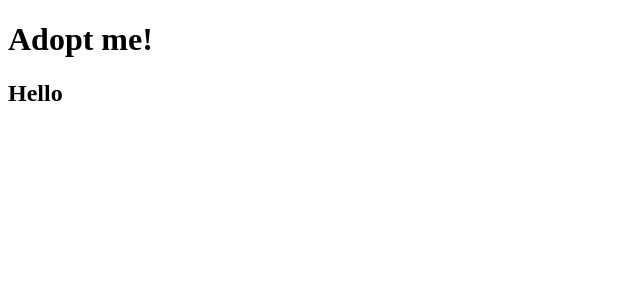
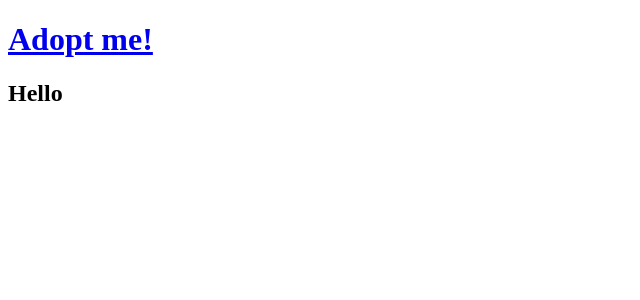
Before and after one commit to Mostakimul/vanilla-react, a React (Vite) app: page /details/1 in a window 1280 px wide. Shown: the top 300 px of the page, without its empty margins (0-640 px from the left). Built offline with nearby package versions, Linux system fonts and the light colour scheme.

Commit message:
link setup fro spa

```diff
--- a/src/App.js
+++ b/src/App.js
@@ -1,14 +1,18 @@
 import { StrictMode } from "react";
 import ReactDOM from "react-dom";
-import { BrowserRouter as Router, Route, Switch } from "react-router-dom";
+import { BrowserRouter as Router, Link, Route, Switch } from "react-router-dom";
 import Details from "./Details";
 import SearchParams from "./SearchParams";
 
 const App = () => {
   return (
     <div>
-      <h1>Adopt me!</h1>
       <Router>
+        <header>
+          <Link to="/">
+            <h1>Adopt me!</h1>
+          </Link>
+        </header>
         <Switch>
           <Route path="/details/:id">
             <Details />
--- a/src/Pet.js
+++ b/src/Pet.js
@@ -1,4 +1,5 @@
 import React from "react";
+import { Link } from "react-router-dom";
 
 const Pet = ({ name, animal, breed, images, location, id }) => {
   let hero = "https://pets-images.dev-apis.com/pets/none.jpg";
@@ -8,7 +9,7 @@
   }
 
   return (
-    <a href={`/details/${id}`}>
+    <Link to={`/details/${id}`}>
       <div>
         <img src={hero} alt={name} />
       </div>
@@ -16,7 +17,7 @@
         <h1>{name}</h1>
         <h2>{`${animal} - ${breed} - ${location}`}</h2>
       </div>
-    </a>
+    </Link>
   );
 };
 
```
